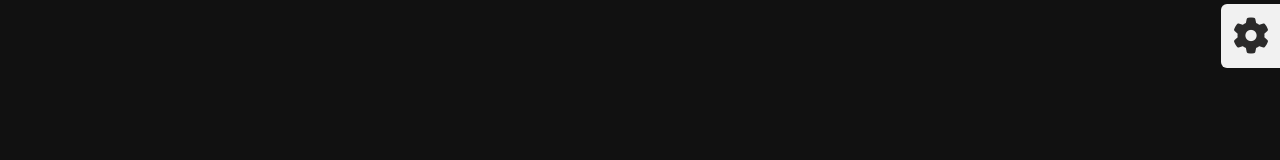
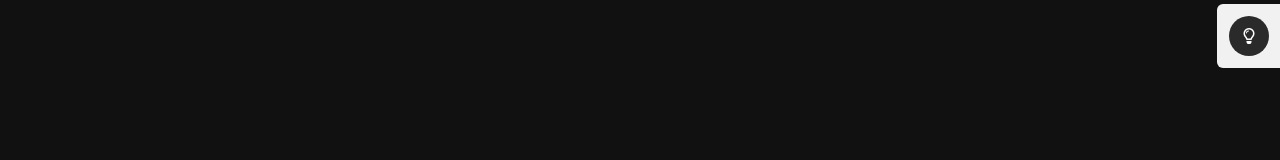
Before and after one commit to imhimanshukr/Portfolio, a Vue app: page / in a window 1280 px wide. Shown: the top 160 px of the page. Built offline with nearby package versions, Linux system fonts and the light colour scheme.

Commit message:
fix theme switch

```diff
--- a/src/App.vue
+++ b/src/App.vue
@@ -1,46 +1,85 @@
 <template>
-<div class="app relative bg-main-white dark:bg-main-dark" :class="isDark ? '' : 'dark'">
-    <div class="fixed z-50 border-0 top-1 bg-dark-bg2 dark:bg-main-white p-3 rounded-md rounded-tr-none rounded-br-none" style="right: -1px;">
-        <i class="fa-solid fa-gear animate-spin spin-slow text-main-white dark:text-dark-bg2 text-4xl cursor-pointer" @click="showSettings = !showSettings"></i>
-        <div class="flex justify-between w-32 drop-shadow-md" v-if="showSettings">
-                <i class="fa-regular fa-lightbulb block text-dark-vg2 dark:text-white rounded-full w-10 h-10 text-center bg-main-white dark:bg-dark-bg2 text-3sm cursor-pointer" style="line-height: 40px;" @click="isDark = !isDark; showSettings = false;"></i>
-                <router-link class="fa-solid fa-user-gear block text-dark-vg2 dark:text-white rounded-full w-10 h-10 text-center bg-main-white dark:bg-dark-bg2 text-3sm cursor-pointer" style="line-height: 40px;" to="/signup" @click="showSignupPage = true; hideSideBar=true; showSettings=false;"></router-link>
-                <i class="fa-regular fa-sun block text-dark-vg2 dark:text-white rounded-full w-10 h-10 text-center bg-main-white dark:bg-dark-bg2 text-3sm cursor-pointer" style="line-height: 40px;"></i>
+  <div
+    class="app relative bg-main-white dark:bg-main-dark"
+    :class="isDark ? '' : 'dark'"
+  >
+    <div
+      class="fixed z-50 border-0 top-1 bg-dark-bg2 dark:bg-main-white p-3 rounded-md rounded-tr-none rounded-br-none"
+      style="right: -1px"
+    >
+      <!-- <i
+        class="fa-solid fa-gear animate-spin spin-slow text-main-white dark:text-dark-bg2 text-4xl cursor-pointer"
+        @click="showSettings = !showSettings"
+      ></i> -->
+      <i
+          class="fa-regular fa-lightbulb block text-dark-vg2 dark:text-white rounded-full w-10 h-10 text-center bg-main-white dark:bg-dark-bg2 text-3sm cursor-pointer"
+          style="line-height: 40px"
+          @click="
+            isDark = !isDark;
+            showSettings = false;
+          "
+        ></i>
+      <!-- <div class="flex justify-between w-32 drop-shadow-md" v-if="showSettings">
+        <i
+          class="fa-regular fa-lightbulb block text-dark-vg2 dark:text-white rounded-full w-10 h-10 text-center bg-main-white dark:bg-dark-bg2 text-3sm cursor-pointer"
+          style="line-height: 40px"
+          @click="
+            isDark = !isDark;
+            showSettings = false;
+          "
+        ></i>
+        <router-link
+          class="fa-solid fa-user-gear block text-dark-vg2 dark:text-white rounded-full w-10 h-10 text-center bg-main-white dark:bg-dark-bg2 text-3sm cursor-pointer"
+          style="line-height: 40px"
+          to="/signup"
+          @click="
+            showSignupPage = true;
+            hideSideBar = true;
+            showSettings = false;
+          "
+        ></router-link>
+        <i
+          class="fa-regular fa-sun block text-dark-vg2 dark:text-white rounded-full w-10 h-10 text-center bg-main-white dark:bg-dark-bg2 text-3sm cursor-pointer"
+          style="line-height: 40px"
+        ></i>
+      </div> -->
     </div>
-    </div>
-    <router-view :isDark="isDark" @showSignup="showSignup($event)" :showSignupPage="showSignupPage"/>
-    <SideBar :isDark="isDark" v-if="!hideSideBar"/>
+    <router-view
+      :isDark="isDark"
+      @showSignup="showSignup($event)"
+      :showSignupPage="showSignupPage"
+    />
+    <SideBar :isDark="isDark" v-if="!hideSideBar" />
   </div>
 </template>
 
 <script>
-import SideBar from './components/Sidebar.vue';
+import SideBar from "./components/Sidebar.vue";
 
 export default {
-    data(){
-        return{
+  data() {
+    return {
       showSettings: false,
       isDark: false,
       showSignupPage: false,
       hideSideBar: false,
-        }
+    };
   },
-    created(){
+  created() {
     this.showSignupPage = false;
   },
   components: {
     SideBar,
   },
-    methods:{
-        showSignup(triggerVal){
-            this.hideSideBar = triggerVal
-        }
-    }
-}
+  methods: {
+    showSignup(triggerVal) {
+      this.hideSideBar = triggerVal;
+    },
+  },
+};
 </script>
 
 <style scoped>
-
 * {
   margin: 0;
   padding: 0;
@@ -48,7 +87,7 @@ export default {
 }
 
 body {
-    font-family: 'Poppins', sans-serif;
+  font-family: "Poppins", sans-serif;
 }
 
 .app {
@@ -57,7 +96,7 @@ body {
 }
 
 button {
-    font-family: 'Fira sans', sans-serif;
+  font-family: "Fira sans", sans-serif;
   cursor: pointer;
   appearance: none;
   border: none;
@@ -65,11 +104,10 @@ button {
   background: none;
 }
 @media screen and (max-width: 767px) {
-    .app{
+  .app {
     align-items: baseline;
     justify-content: space-evenly;
     flex-direction: column;
   }
 }
-
 </style>
```
Lines whose indentation alone changed are shown as unchanged.
